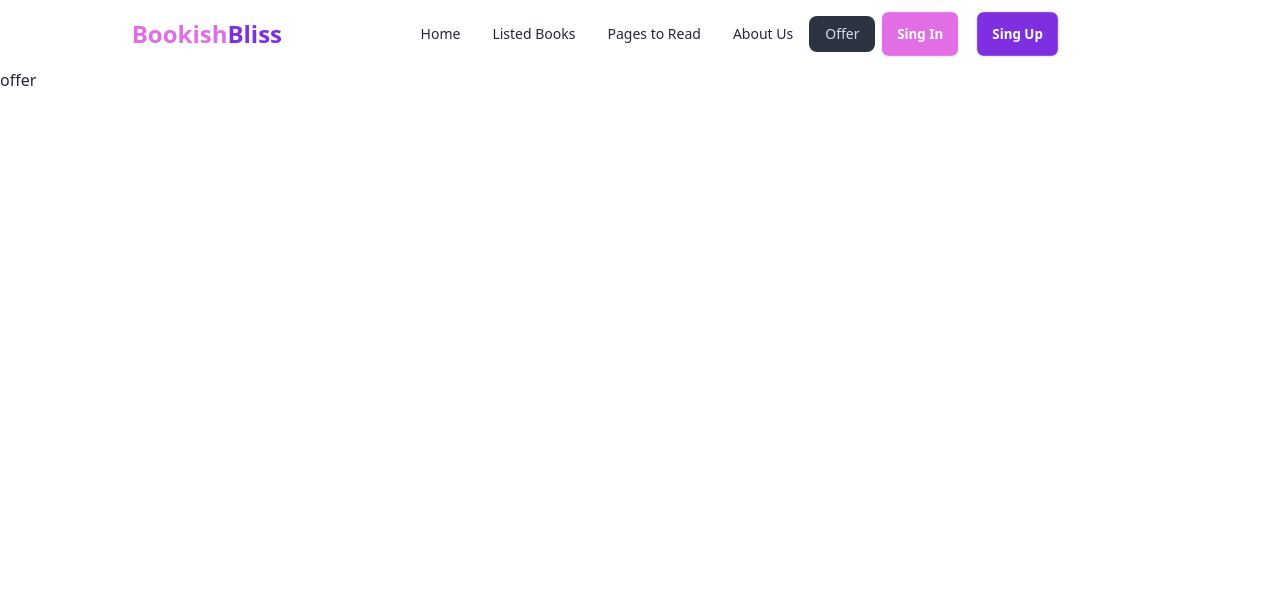
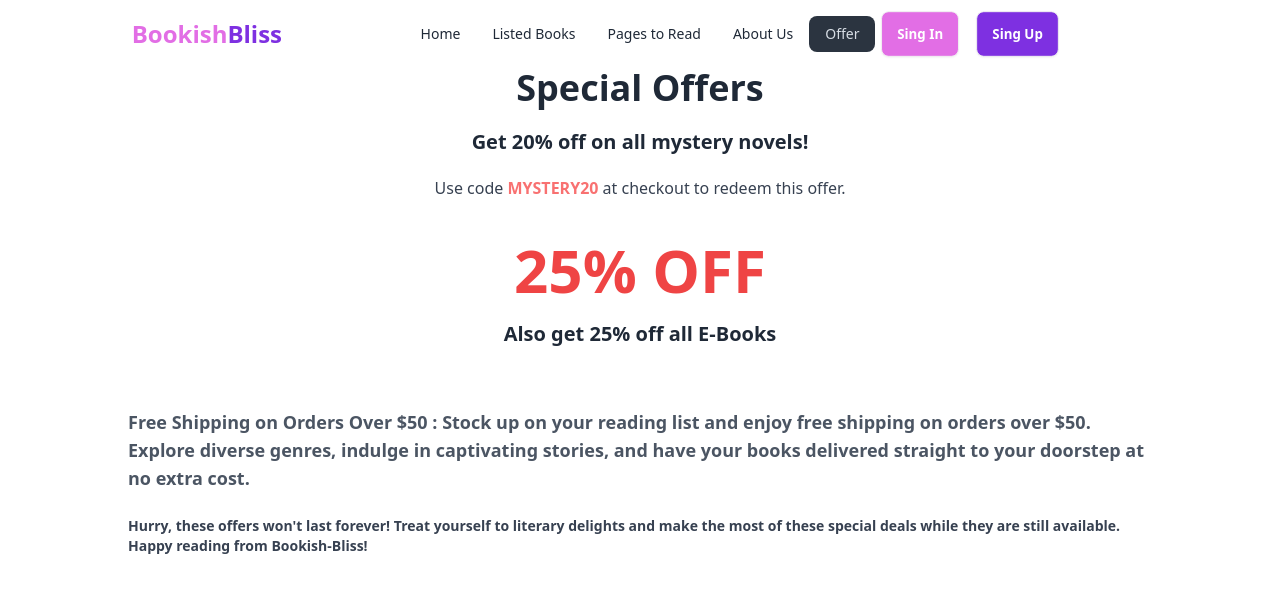
Before and after one commit to MUSTAKIMBIN/bookish-bliss, a React (Vite) app: page /offer in a window 1280 px wide. Shown: the top 592 px of the page. Built offline with nearby package versions, Linux system fonts and the light colour scheme.

Commit message:
added the offer page

```diff
--- a/src/components/Offer.jsx
+++ b/src/components/Offer.jsx
@@ -1,11 +1,39 @@
-
-
 const Offer = () => {
-    return (
-        <div>
-            offer
-        </div>
-    );
+  return (
+    <div className=" w-4/5 mx-auto">
+      <h2 className="text-4xl font-bold text-center">Special Offers</h2>
+      <div className="">
+        <h2 className="text-xl text-center font-semibold py-5">
+          Get 20% off on all mystery novels!
+        </h2>
+        <p className="text-center text-base text-gray-700">
+          Use code <strong className="text-red-400">MYSTERY20</strong> at
+          checkout to redeem this offer.
+        </p>
+      </div>
+      <div className="text-center my-10">
+        <p className="text-6xl text-red-500 font-bold">25% OFF</p>
+        <p className="text-xl font-semibold py-5">
+          Also get 25% off all E-Books
+        </p>
+      </div>
+      <div>
+        <p className="text-lg font-semibold text-gray-600">
+          <span className="font-extrabold">
+            Free Shipping on Orders Over $50 :{" "}
+          </span>
+          Stock up on your reading list and enjoy free shipping on orders over
+          $50. Explore diverse genres, indulge in captivating stories, and have
+          your books delivered straight to your doorstep at no extra cost.
+        </p>
+        <p className="text-sm font-semibold text-gray-700 py-6">
+          Hurry, these offers won&apos;t last forever! Treat yourself to
+          literary delights and make the most of these special deals while they
+          are still available. Happy reading from Bookish-Bliss!
+        </p>
+      </div>
+    </div>
+  );
 };
 
 export default Offer;
```
